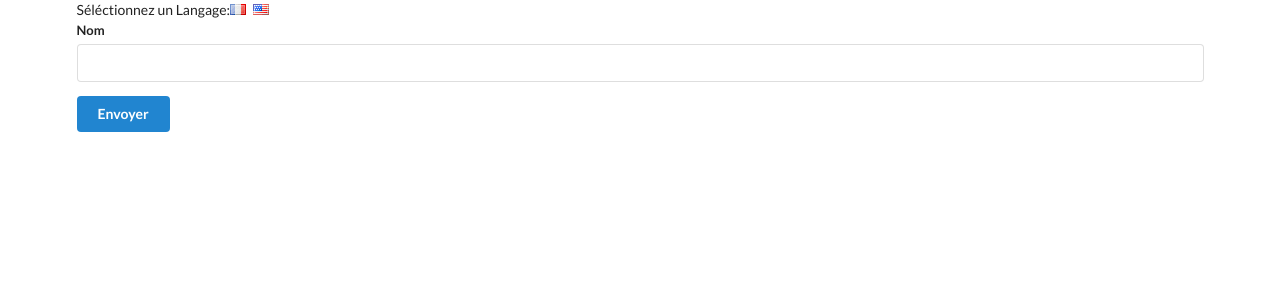
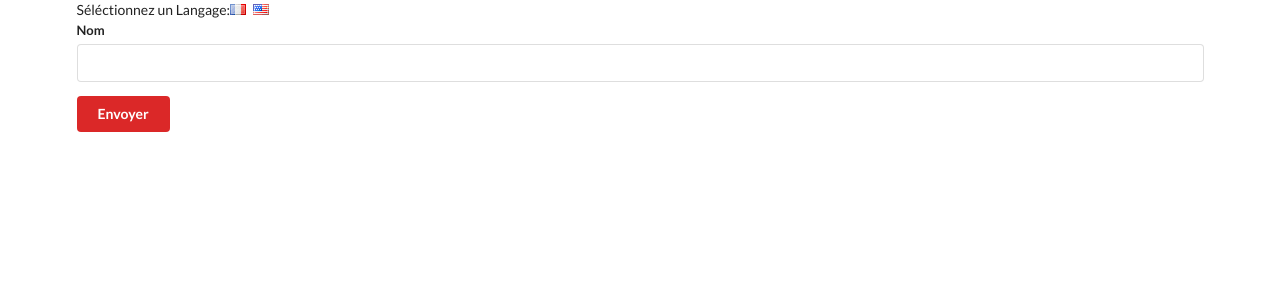
Before and after one commit to jerostax/React-Context_Translate_App, a React (Create React App) app: page / in a window 1280 px wide. Shown: the top 300 px of the page. Built offline with nearby package versions, Linux system fonts and the light colour scheme.

Commit message:
[ FEATURE ] Added ColorContext for Button Color

```diff
--- a/src/components/App.js
+++ b/src/components/App.js
@@ -1,6 +1,7 @@
 import React from 'react';
 import UserCreate from './UserCreate';
 import LanguageContext from '../contexts/LanguageContext';
+import ColorContext from '../contexts/ColorContext';
 
 class App extends React.Component {
   state = { language: 'français' };
@@ -17,9 +18,11 @@
           <i className='flag fr' onClick={() => this.onLanguageChange('français')} />
           <i className='flag us' onClick={() => this.onLanguageChange('english')} />
       </div>
-      <LanguageContext.Provider value={this.state.language} >
-        <UserCreate />
-      </LanguageContext.Provider>
+      <ColorContext.Provider value='red'>
+        <LanguageContext.Provider value={this.state.language}>
+          <UserCreate />
+        </LanguageContext.Provider>
+      </ColorContext.Provider>
     </div>
     );
   }
--- a/src/components/Button.js
+++ b/src/components/Button.js
@@ -1,19 +1,27 @@
 import React from 'react';
 import LanguageContext from '../contexts/LanguageContext';
+import ColorContext from '../contexts/ColorContext';
 
 class Button extends React.Component {
   renderSubmit(value) {
     return value === 'français' ? 'Envoyer' : 'Submit';
   }
-  render() {
+  renderButton(color) {
     return (
-      <button className="ui button primary">
+      <button className={`ui button ${color}`}>
         <LanguageContext.Consumer>
           {(value) => this.renderSubmit(value)}
         </LanguageContext.Consumer>
       </button>
     );
   }
+  render() {
+    return (
+      <ColorContext.Consumer>
+        {(color) => this.renderButton(color)}
+      </ColorContext.Consumer>
+    );
+  }
 }
 
 export default Button;
--- /dev/null
+++ b/src/contexts/ColorContext.js
@@ -0,0 +1,3 @@
+import React from 'react';
+
+export default React.createContext('red');
```
